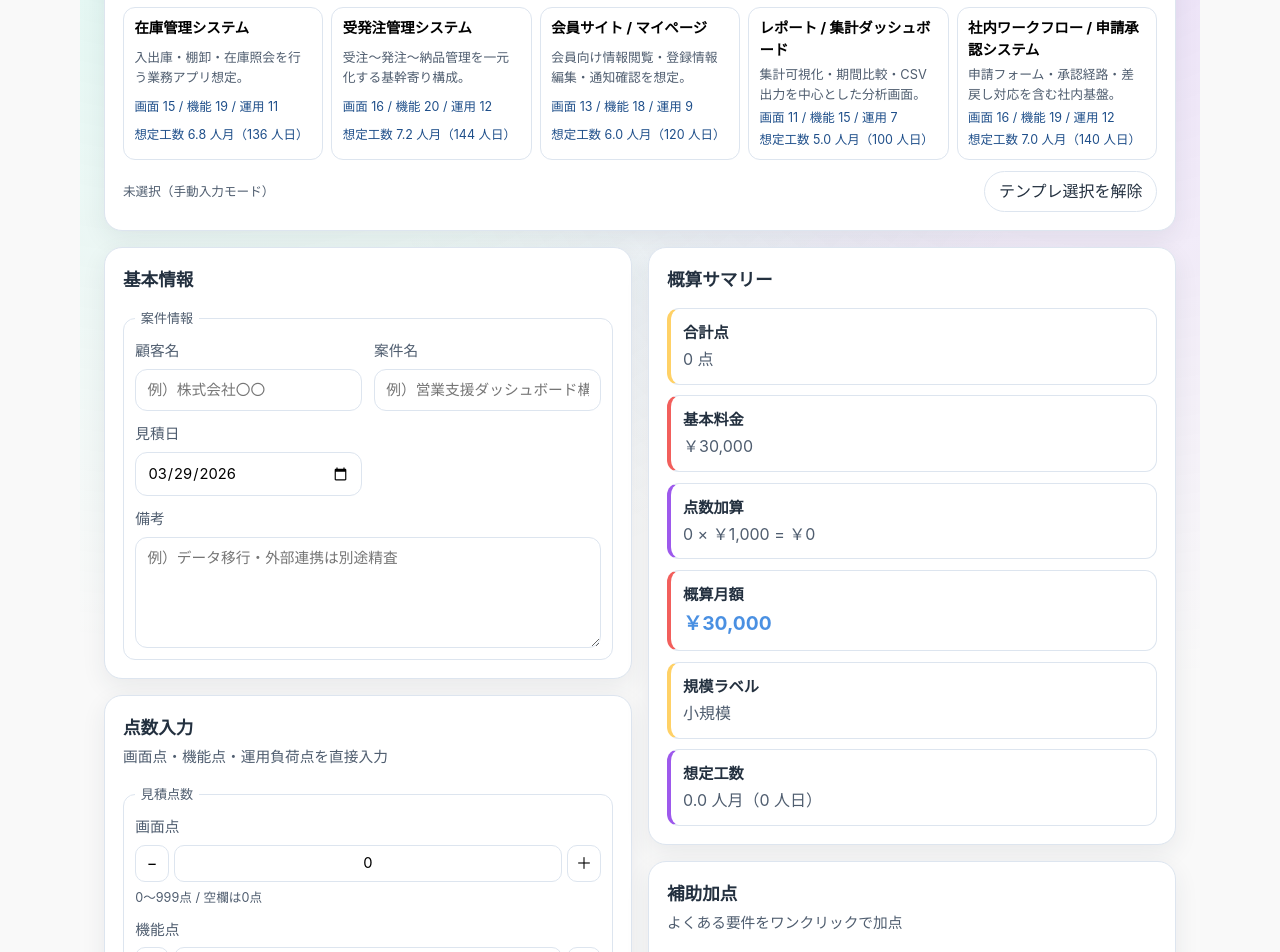
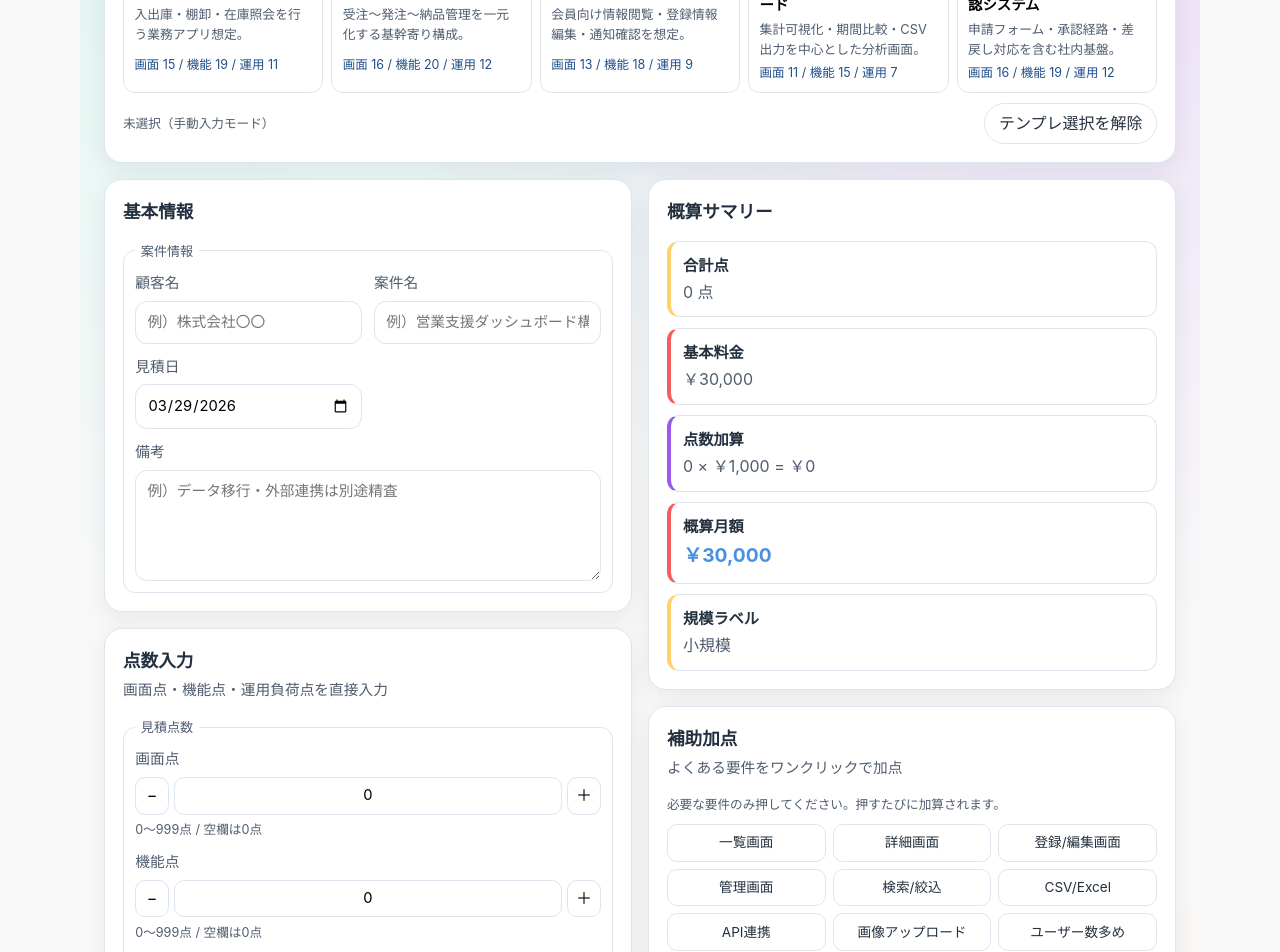
Before and after one commit to ANOSkdy/acoru_estimate, a Next.js app: page / in a window 1280 px wide. Shown: the part 700-1652 px from the top of the page. Built offline with nearby package versions, Linux system fonts and the light colour scheme.

Commit message:
工数表示ロジックを削除

```diff
--- a/components/estimate/EstimateShell.tsx
+++ b/components/estimate/EstimateShell.tsx
@@ -45,10 +45,6 @@ function formatYen(value: number) {
     currency: 'JPY',
     maximumFractionDigits: 0,
   });
-}
-
-function formatPersonMonths(value: number) {
-  return `${value.toFixed(1)} 人月`;
 }
 
 function todayISODate() {
@@ -195,7 +191,6 @@ export function EstimateShell() {
         <div className="preset-grid">
           {ESTIMATE_PRESETS.map((preset) => {
             const isActive = selectedPresetId === preset.id;
-            const presetResult = calculateEstimate(preset.scores);
             return (
               <button
                 key={preset.id}
@@ -208,9 +203,6 @@ export function EstimateShell() {
                 <p className="preset-button__description">{preset.description}</p>
                 <p className="preset-button__scores">
                   画面 {preset.scores.screen} / 機能 {preset.scores.feature} / 運用 {preset.scores.operation}
-                </p>
-                <p className="preset-button__scores">
-                  想定工数 {formatPersonMonths(presetResult.effortPersonMonths)}（{presetResult.effortPersonDays} 人日）
                 </p>
               </button>
             );
@@ -344,12 +336,6 @@ export function EstimateShell() {
                 <h3>規模ラベル</h3>
                 <p>{scaleLabel}</p>
               </article>
-              <article>
-                <h3>想定工数</h3>
-                <p>
-                  {formatPersonMonths(result.effortPersonMonths)}（{result.effortPersonDays} 人日）
-                </p>
-              </article>
             </div>
           </SectionCard>
 
@@ -428,9 +414,6 @@ export function EstimateShell() {
                 {formatYen(SCORE_UNIT_PRICE)}）
               </p>
               <p className="print-doc__monthly-fee">概算月額: {formatYen(result.monthlyFee)}</p>
-              <p className="print-doc__monthly-fee">
-                想定工数: {formatPersonMonths(result.effortPersonMonths)}（{result.effortPersonDays} 人日）
-              </p>
             </section>
 
             <section className="print-doc__section" aria-label="備考">
--- a/lib/estimate.ts
+++ b/lib/estimate.ts
@@ -1,8 +1,6 @@
 export const BASE_MONTHLY_FEE = 30_000;
 export const SCORE_UNIT_PRICE = 1_000;
 export const MAX_SCORE_PER_BUCKET = 999;
-export const PERSON_MONTHS_PER_SCORE = 0.15;
-export const WORKING_DAYS_PER_PERSON_MONTH = 20;
 
 export type ScoreBucketKey = 'screen' | 'feature' | 'operation';
 
@@ -94,15 +92,11 @@ export function calculateEstimate(scores: EstimateScores) {
   const totalScore = sumScores(scores);
   const scoreAddOn = totalScore * SCORE_UNIT_PRICE;
   const monthlyFee = BASE_MONTHLY_FEE + scoreAddOn;
-  const effortPersonMonths = Number((totalScore * PERSON_MONTHS_PER_SCORE).toFixed(1));
-  const effortPersonDays = Math.round(effortPersonMonths * WORKING_DAYS_PER_PERSON_MONTH);
 
   return {
     totalScore,
     scoreAddOn,
     monthlyFee,
-    effortPersonMonths,
-    effortPersonDays,
   };
 }
 
```
